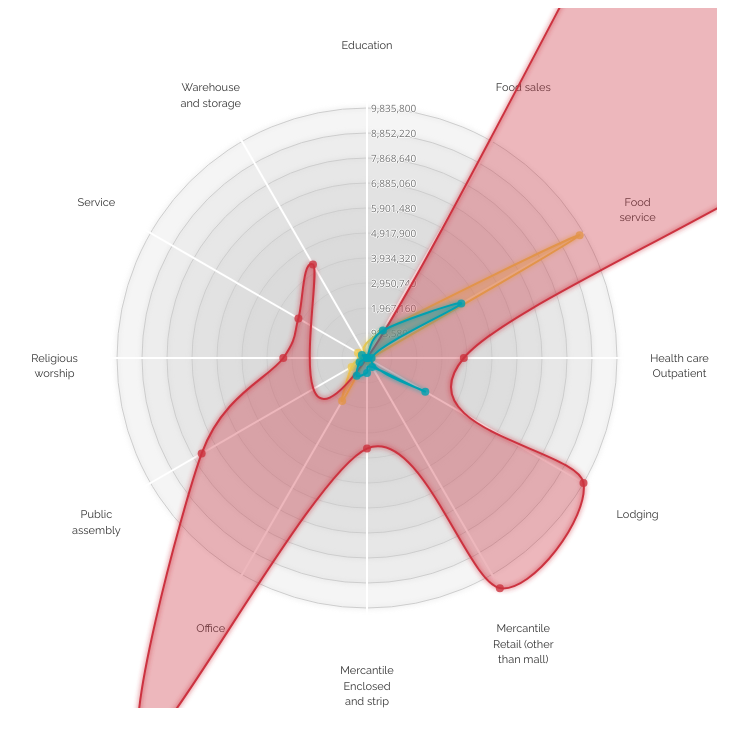
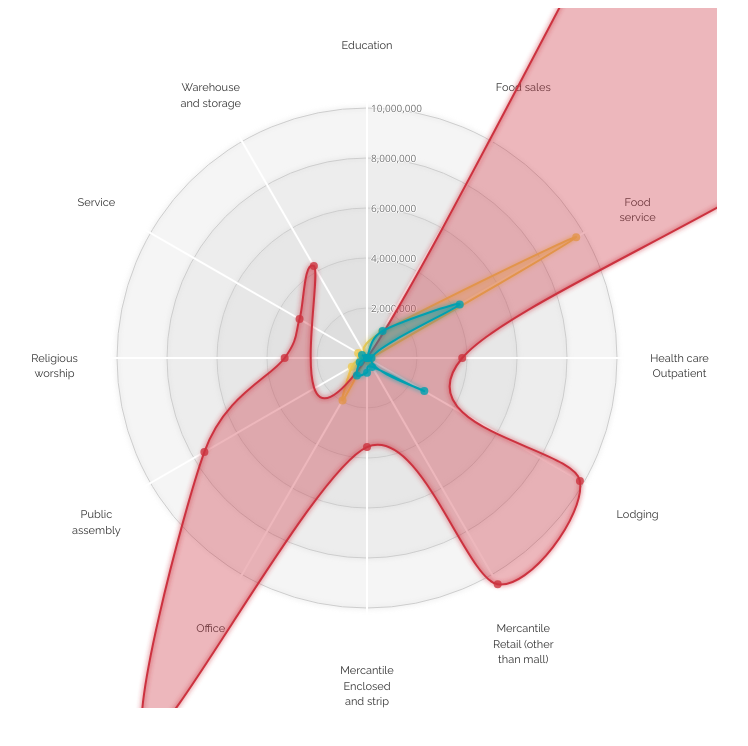
Before and after one commit to axtury/radar-chart-leap, a plain HTML site: page index.html in a window 1280 px wide. Shown: the whole page, without its empty margins (273-1021 px from the left). Drawn offline with nearby package versions, Linux system fonts and the light colour scheme.

Commit message:
changed levels

```diff
--- a/index.html
+++ b/index.html
@@ -111,8 +111,8 @@
 			  w: width,
 			  h: height,
 			  margin: margin,
-			  maxValue: 9000000,
-			  levels: 10,
+			  maxValue: 10000000,
+			  levels: 5,
 			  roundStrokes: true,
 			  color: color
 			};
```
